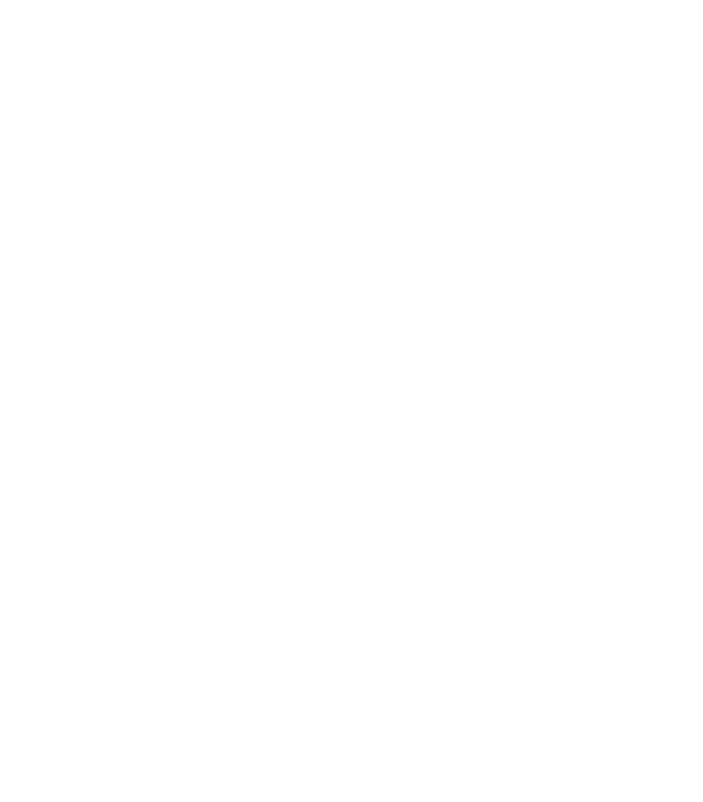
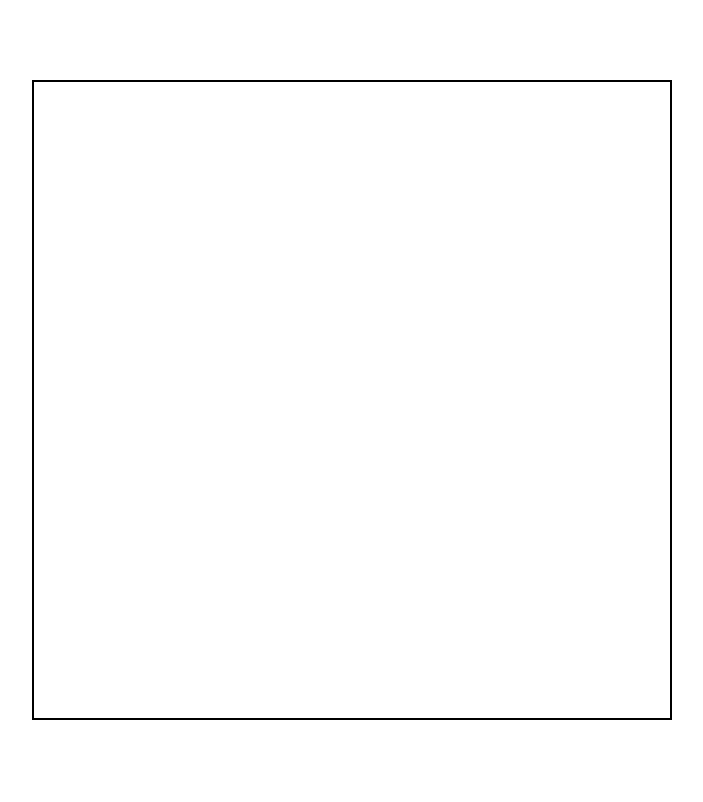
Before and after one commit to Jaegermeisty/Etch-a-Sketch, a plain HTML site: page index.html in a window 1280 px wide. Shown: the whole page, without its empty margins (288-991 px from the left). Drawn offline with Linux system fonts and the light colour scheme.

Commit message:
Centered the main container and styled it and the square to a grid

```diff
--- a/styles.css
+++ b/styles.css
@@ -13,3 +13,22 @@ html, body {
   min-height: 100vh;
   width: 100%;
 }
+
+body {
+  display: flex;
+  justify-content: center;
+  align-items: center;
+}
+
+.main-container {
+  display: flex;
+  flex-wrap: wrap;
+  width: 640px;
+  height: 640px;
+  border: solid 2px black;
+}
+
+.square {
+  width: 40px;
+  height: 40px;
+}
```
